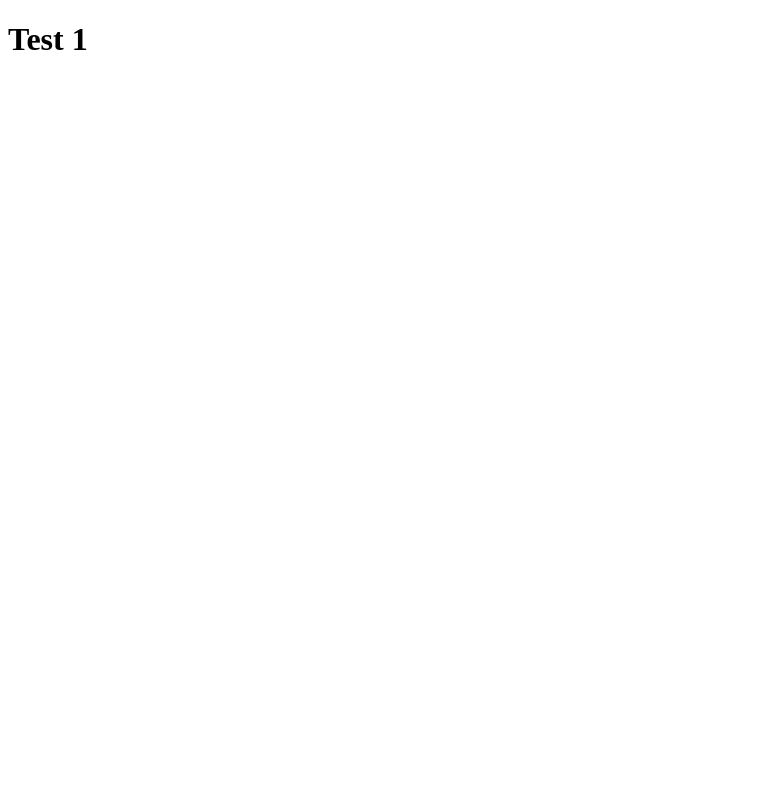
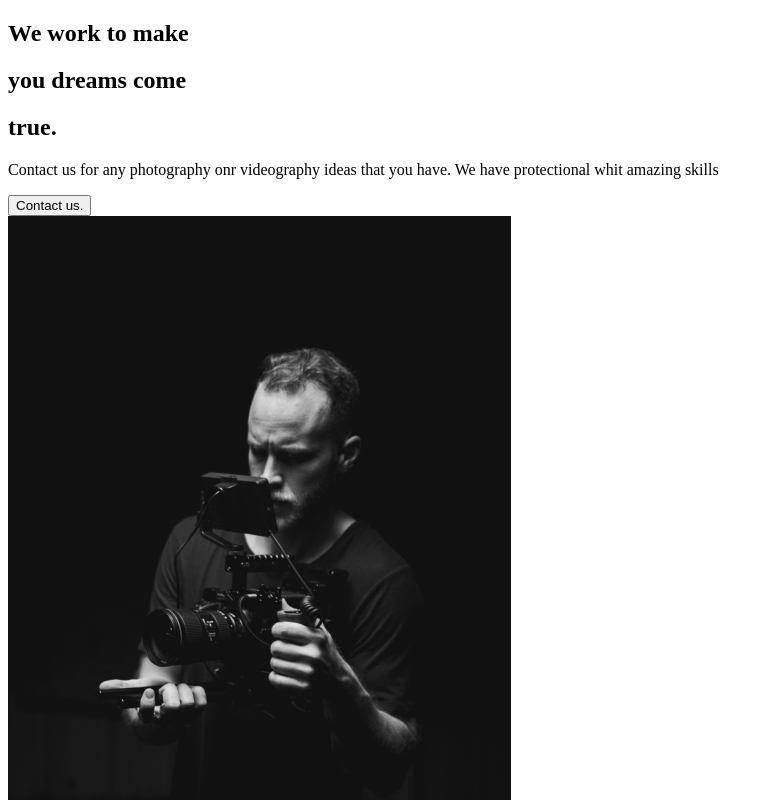
Before and after one commit to GeorgiPetrushev/creative-react-web, a React (Create React App) app: page / in a window 1280 px wide. Shown: the top 800 px of the page, without its empty margins (0-773 px from the left). Built offline with nearby package versions, Linux system fonts and the light colour scheme.

Commit message:
2. About Section

```diff
--- a/src/App.js
+++ b/src/App.js
@@ -1,9 +1,10 @@
 import React from 'react';
+import AboutUs from './pages/AboutUs';
 
 function App() {
   return (
     <div className="App">
-        <h1>Test 1</h1>
+        <AboutUs />
     </div>
   );
 }
--- /dev/null
+++ b/src/components/AboutSection.js
@@ -0,0 +1,29 @@
+import React from 'react';
+import home1 from '../img/home1.png';
+
+const AboutSection = () => {
+    return(
+        <div>
+            <div className='description'>
+                <div className='title'>
+                    <div className="hide">
+                        <h2>We work to make</h2>
+                    </div>
+                    <div className="hide">
+                        <h2>you <span>dreams</span> come</h2>
+                    </div>
+                    <div className="hide">
+                        <h2>true.</h2>
+                    </div>
+                </div>
+                <p>Contact us for any photography onr videography ideas that you have. We have protectional whit amazing skills</p>
+                <button>Contact us.</button>
+            </div>
+            <div className='image'>
+                <img alt='dude whit camera' src={home1}></img>
+            </div>
+        </div>
+    )
+}
+
+export default AboutSection;
--- /dev/null
+++ b/src/pages/AboutUs.js
@@ -0,0 +1,11 @@
+import React from 'react';
+//Page Components
+import AboutSection from '../components/AboutSection';
+
+const AboutUs = () => {
+    return(
+        <AboutSection />
+    )
+}
+
+export default AboutUs;
```
Also changed, not shown: trash_folder/trash.js (deleted).
